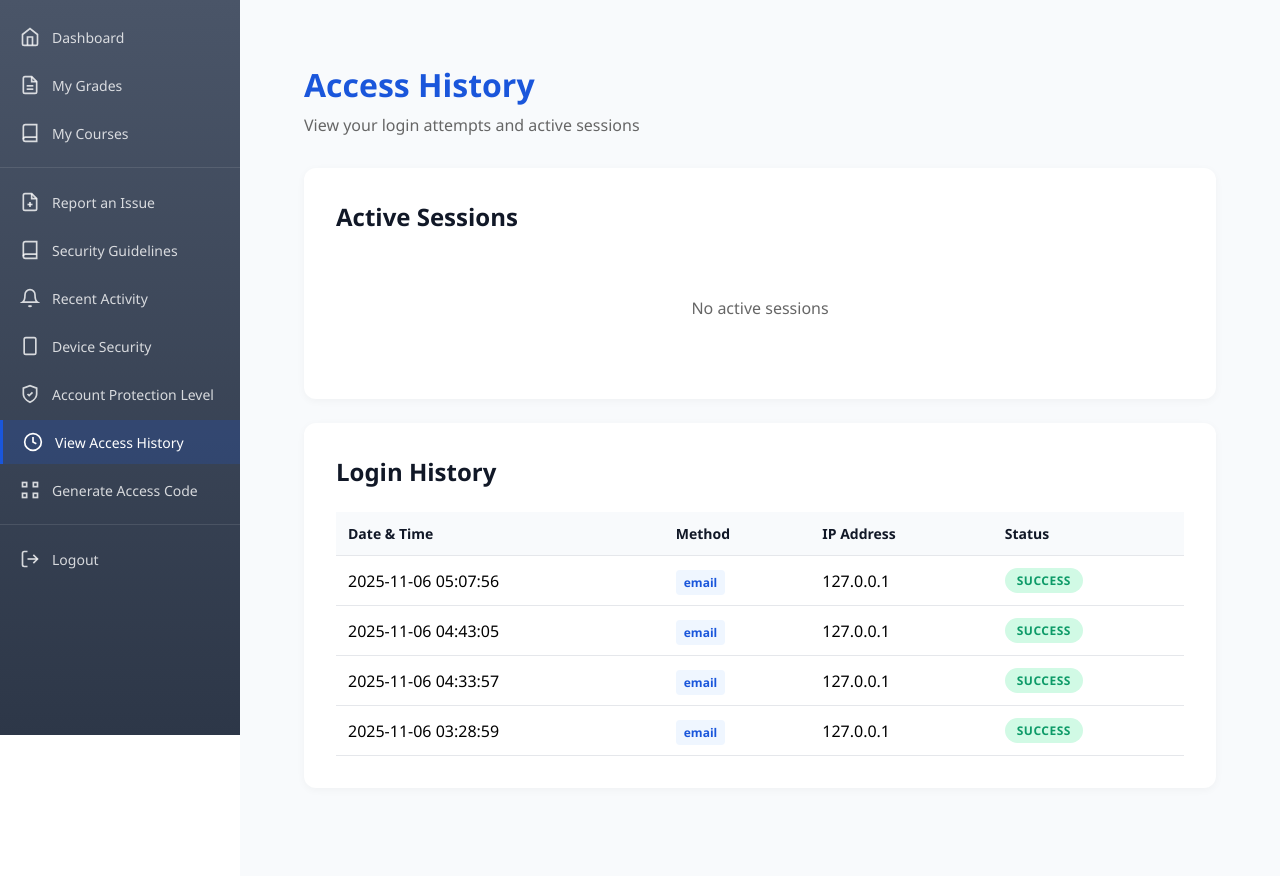
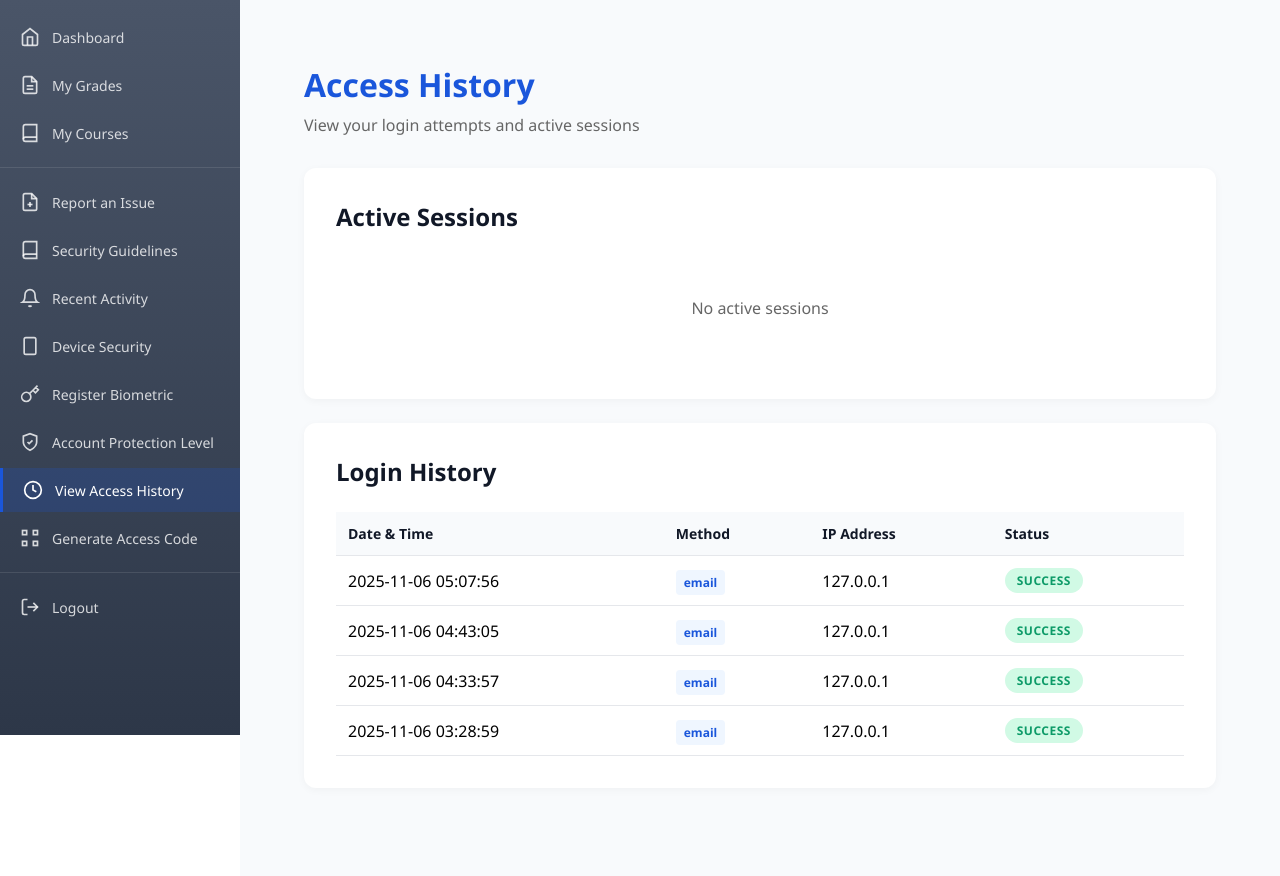
Before and after one commit to ogulewefortune/CampusKey, a Flask app: page /access-history in a window 1280 px wide. Shown: the part 65-941 px from the top of the page. Run offline with Flask 3, Linux system fonts and the light colour scheme; a user stored in the database is signed in.

Commit message:
Add biometric registration link to base template
- Introduced a new link for users to register biometric authentication (Face ID, Touch ID, Windows Hello) in the base.html template.
- Updated the campuskey.db file, reflecting changes related to the new feature.

```diff
--- a/templates/base.html
+++ b/templates/base.html
@@ -242,6 +242,16 @@
                     {# Link text: "Device Security" label #}
                     <span>Device Security</span>
                 </a>
+                {# Register biometric link: Link to register Face ID, Touch ID, or Windows Hello #}
+                <a href="{{ url_for('register_biometric') }}" class="nav-item {% if request.endpoint == 'register_biometric' %}active{% endif %}">
+                    {# SVG key icon: Key icon representing biometric authentication/security #}
+                    <svg width="20" height="20" viewBox="0 0 24 24" fill="none" stroke="currentColor" stroke-width="2">
+                        {# SVG path: Draws key shape #}
+                        <path d="M21 2l-2 2m-7.61 7.61a5.5 5.5 0 1 1-7.778 7.778 5.5 5.5 0 0 1 7.777-7.777zm0 0L15.5 7.5m0 0l3 3L22 7l-3-3m-3.5 3.5L19 4"></path>
+                    </svg>
+                    {# Link text: "Register Biometric" label #}
+                    <span>Register Biometric</span>
+                </a>
                 {# Account protection link: Link to view account protection status #}
                 <a href="{{ url_for('account_protection') }}" class="nav-item {% if request.endpoint == 'account_protection' %}active{% endif %}">
                     {# SVG shield icon: Shield with checkmark representing account protection #}
```
Also changed, not shown: instance/campuskey.db.
